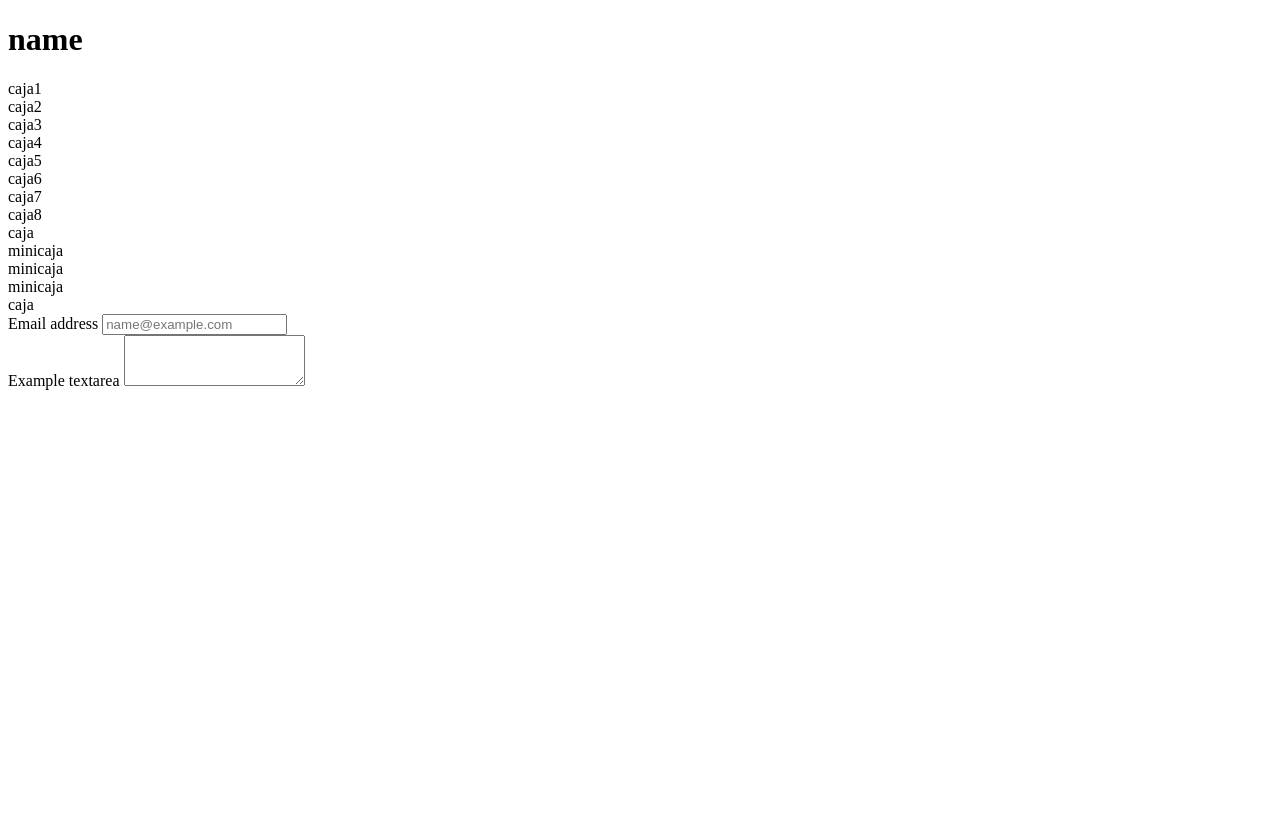
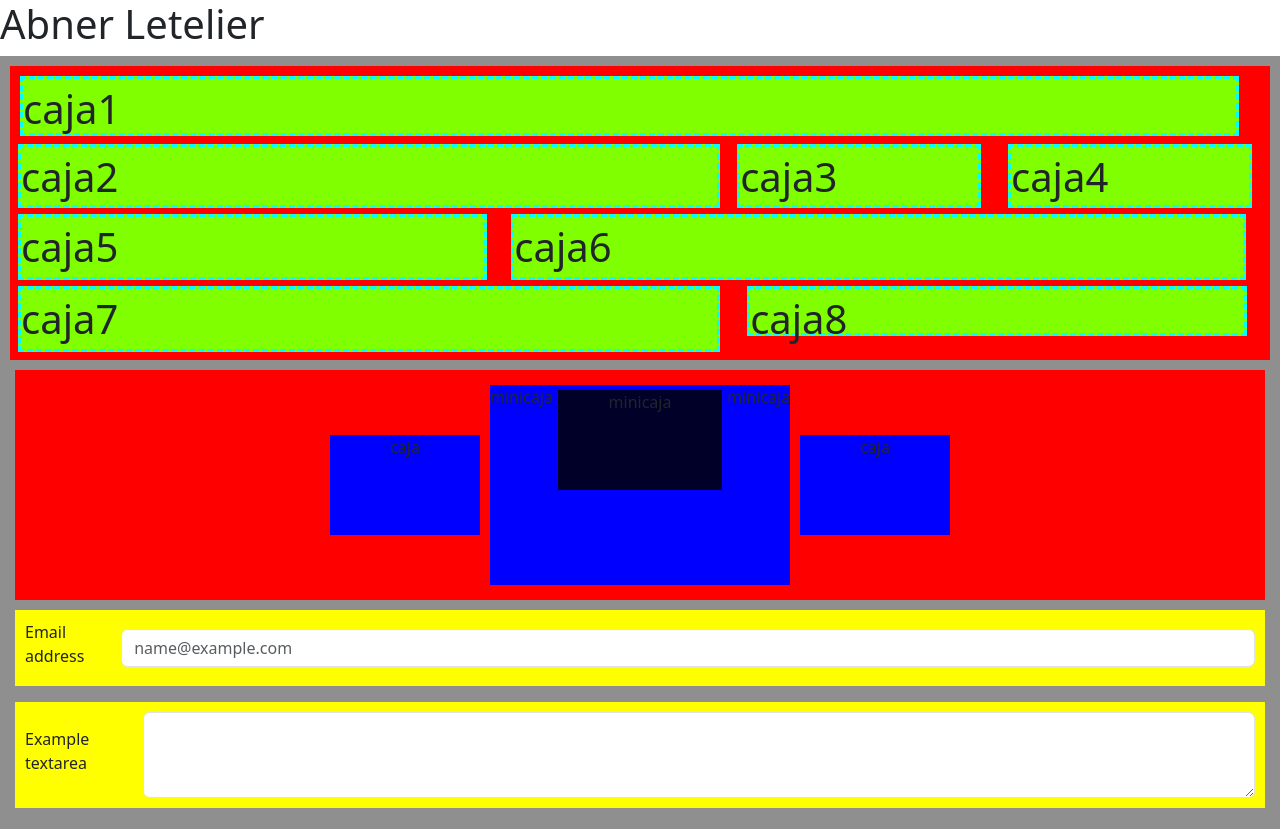
Before and after one commit to AbnerEstudiante/Tarea-3, a plain HTML site: page index.html in a window 1280 px wide. Before the commit the page ends 800 px from the top, so only its background shows below. Drawn offline with nearby package versions, Linux system fonts and the light colour scheme.

Commit message:
Update index.html

```diff
--- a/index.html
+++ b/index.html
@@ -4,12 +4,12 @@
     <meta charset="UTF-8">
     <meta http-equiv="X-UA-Compatible" content="IE=edge">
     <meta name="viewport" content="width=device-width, initial-scale=1.0">
-    <link rel="stylesheet" href="estilos.css>
+    <link rel="stylesheet" href="estilos.css">
     <link rel="stylesheet" href="https://cdn.jsdelivr.net/npm/bootstrap@5.3.3/dist/css/bootstrap.min.css">
     <title>Document</title>
 </head>
 <body>
-    <h1>name</h1>
+    <h1>Abner Letelier</h1>
     <div class="caja_principal">
 
 
```
